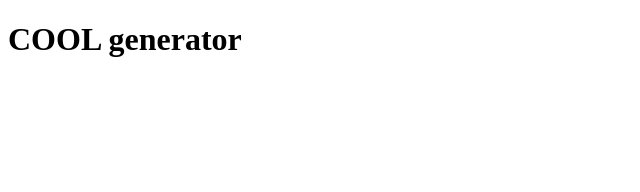
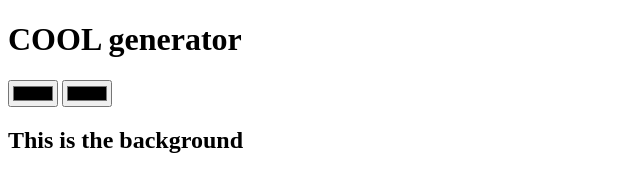
Before and after one commit to boodscode237/Background-generator, a plain HTML site: page index.htm in a window 1280 px wide. Shown: the whole page, without its empty margins (0-640 px from the left). Drawn offline with Linux system fonts and the light colour scheme.

Commit message:
changing text

```diff
--- a/index.htm
+++ b/index.htm
@@ -9,6 +9,10 @@
 
 <body>
     <h1>COOL generator</h1>
+    <input class="color1" type="color">
+    <input class="color2" type="color">
+    <h2>This is the background</h2>
+    <h3></h3>
 </body>
 
 </html>
```
